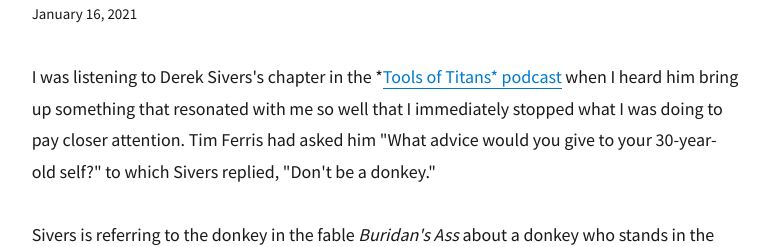
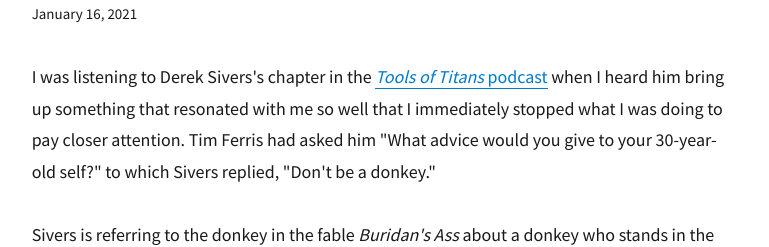
Before and after one commit to LenaNguyen/personal-blog, a Gatsby site: page /blog/when-choosing-what-to-do-in-life-dont-be-a-donkey/ in a window 1280 px wide. Shown: the part 351-598 px from the top of the page, without its empty margins (254-1023 px from the left). Built offline with nearby package versions, Linux system fonts and the light colour scheme; Gatsby itself is replaced by a stand-in of ours; some packages are replaced by stand-ins of ours.

Commit message:
Update Blog “when-choosing-what-to-do-in-life-dont-be-a-donkey”

```diff
--- a/content/blog/when-choosing-what-to-do-in-life-dont-be-a-donkey.md
+++ b/content/blog/when-choosing-what-to-do-in-life-dont-be-a-donkey.md
@@ -7,7 +7,7 @@ cover-photo: ../assets/pexels-pixabay-208821.jpg
 ---
 <!--StartFragment-->
 
-I was listening to Derek Sivers's chapter in the *[Tools of Titans* podcast](https://podcasts.apple.com/ca/podcast/tools-titans-tactics-routines-habits-world-class-performers/id1515607844) when I heard him bring up something that resonated with me so well that I immediately stopped what I was doing to pay closer attention. Tim Ferris had asked him "What advice would you give to your 30-year-old self?" to which Sivers replied, "Don't be a donkey."
+I was listening to Derek Sivers's chapter in the [*Tools of Titans* podcast](https://podcasts.apple.com/ca/podcast/tools-titans-tactics-routines-habits-world-class-performers/id1515607844) when I heard him bring up something that resonated with me so well that I immediately stopped what I was doing to pay closer attention. Tim Ferris had asked him "What advice would you give to your 30-year-old self?" to which Sivers replied, "Don't be a donkey."
 
 Sivers is referring to the donkey in the fable *Buridan's Ass* about a donkey who stands in the middle of a pile of hay and a bucket of water. The donkey looks back and forth trying to deciding between the hay or the water. Hay. Water. Hay. Water. He's so indecisive that he eventually falls over and dies of both hunger and thirst.
 
```
